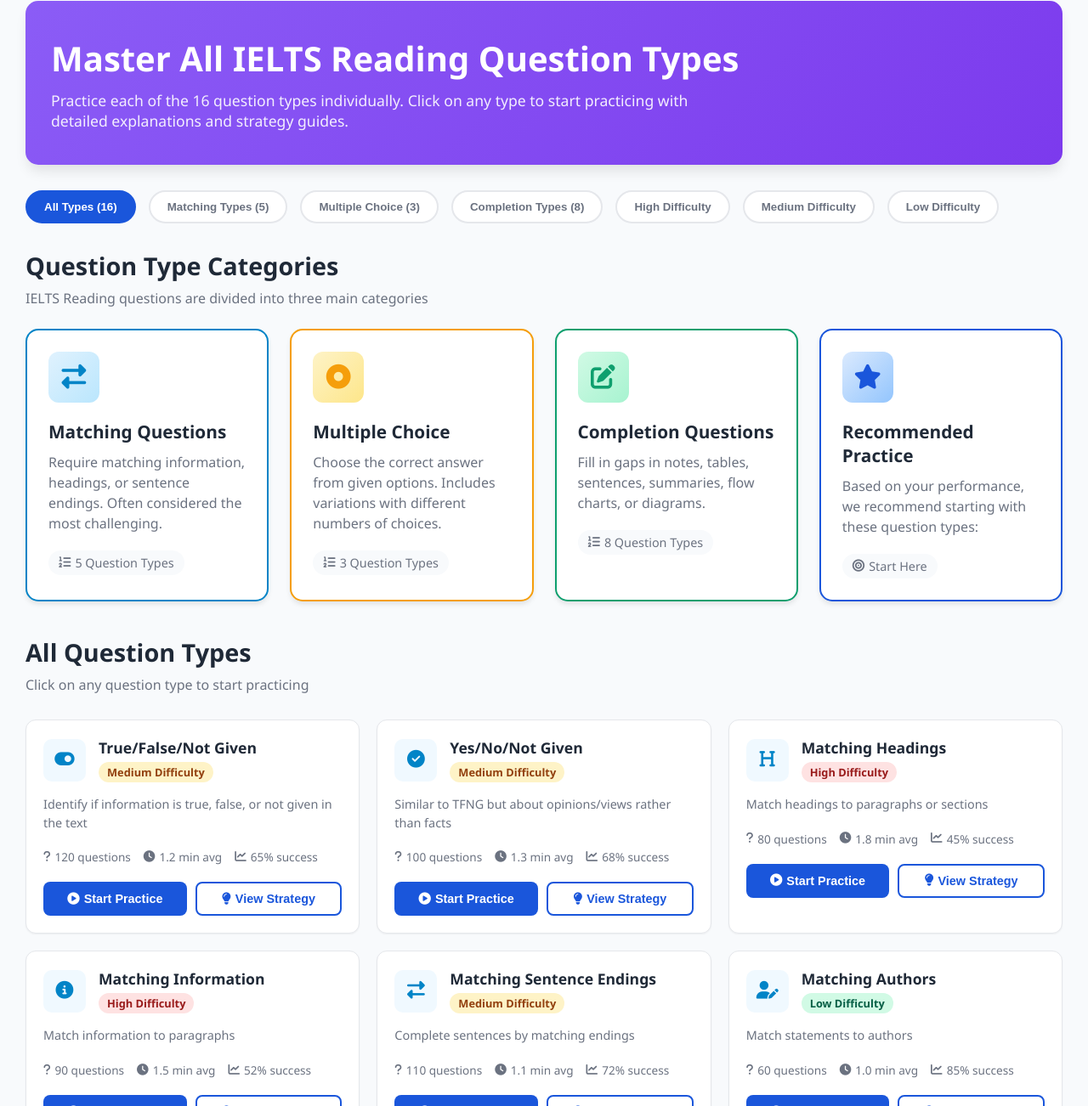
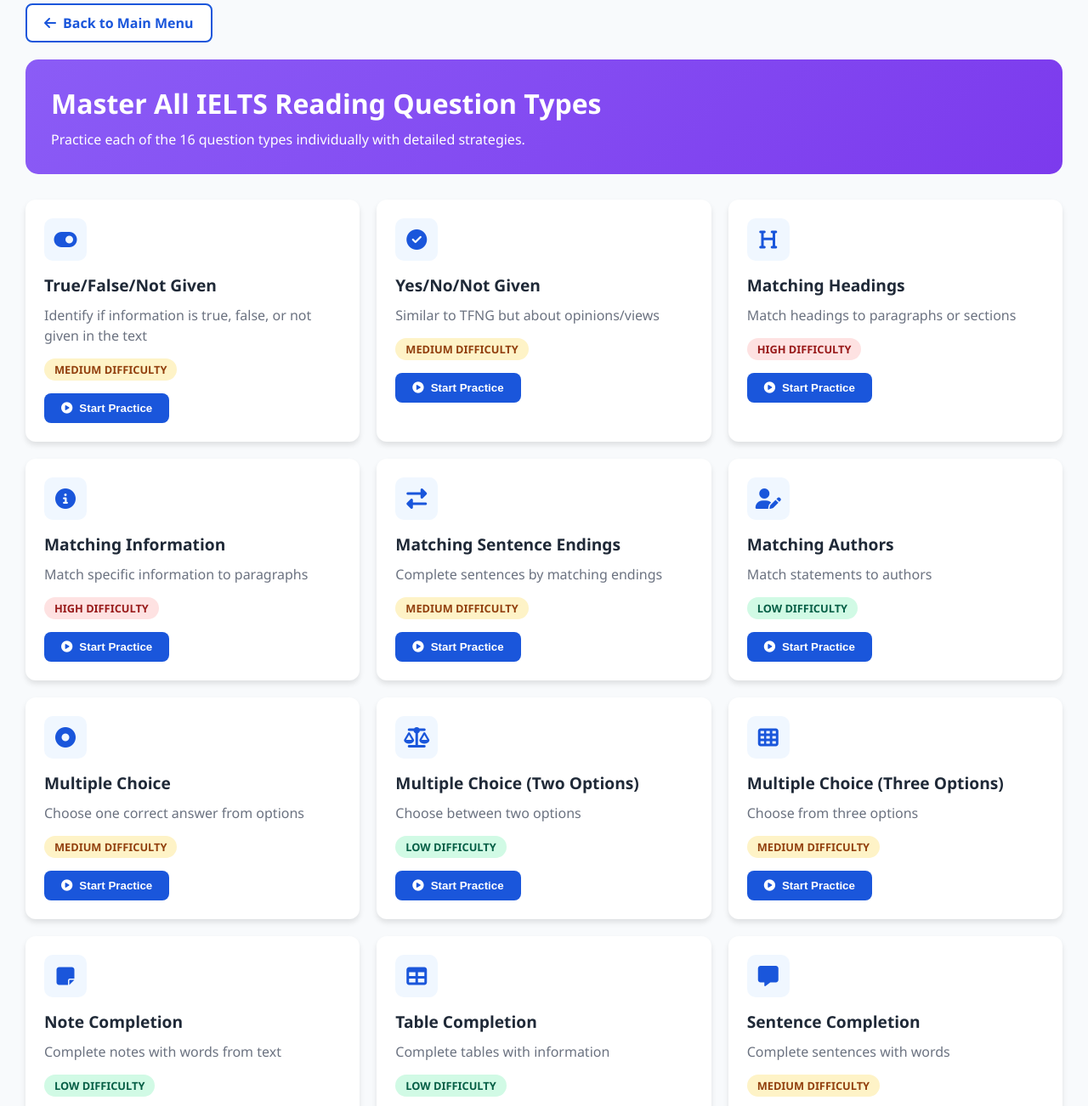
Before and after one commit to Jooydoooc/Reading-Project-2, a website: page question-types.html in a window 1280 px wide. Shown: the part 114-1416 px from the top of the page at 85% size. Drawn offline with Linux system fonts and the light colour scheme; sample sign-in values are in the browser's storage.

Commit message:
Update question-types.html

```diff
--- a/question-types.html
+++ b/question-types.html
@@ -3,199 +3,78 @@
 <head>
     <meta charset="UTF-8">
     <meta name="viewport" content="width=device-width, initial-scale=1.0">
-    <title>IELTS Reading - Question Type Practice</title>
+    <title>Question Type Practice - IELTS Reading Master</title>
     <link rel="stylesheet" href="styles/dashboard.css">
     <link rel="stylesheet" href="https://cdnjs.cloudflare.com/ajax/libs/font-awesome/6.4.0/css/all.min.css">
     <style>
-        /* Additional styles for question types page */
         .question-types-header {
             background: linear-gradient(135deg, #8b5cf6, #7c3aed);
             color: white;
-            padding: 40px 30px;
+            padding: 30px;
             border-radius: 15px;
             margin-bottom: 30px;
-            box-shadow: var(--shadow-lg);
         }
 
         .question-types-header h1 {
-            font-size: 2.5rem;
+            font-size: 2rem;
             margin-bottom: 10px;
         }
 
-        .question-types-header p {
-            font-size: 1.1rem;
-            opacity: 0.9;
-            max-width: 800px;
+        .question-types-grid {
+            display: grid;
+            grid-template-columns: repeat(auto-fill, minmax(300px, 1fr));
+            gap: 20px;
+            margin-top: 20px;
         }
 
-        .filter-controls {
-            display: flex;
-            gap: 15px;
-            margin-bottom: 30px;
-            flex-wrap: wrap;
-        }
-
-        .filter-btn {
-            padding: 10px 20px;
+        .question-type-card {
             background: white;
-            border: 2px solid var(--border-color);
-            border-radius: 25px;
-            font-weight: 600;
-            color: var(--text-secondary);
-            cursor: pointer;
+            border-radius: 12px;
+            padding: 20px;
+            box-shadow: 0 4px 6px rgba(0,0,0,0.1);
+            border: 2px solid transparent;
             transition: all 0.3s;
-        }
-
-        .filter-btn.active {
-            background: var(--primary-blue);
-            color: white;
-            border-color: var(--primary-blue);
-        }
-
-        .filter-btn:hover:not(.active) {
-            border-color: var(--primary-blue);
-            color: var(--primary-blue);
-        }
-
-        .categories-grid {
-            display: grid;
-            grid-template-columns: repeat(4, 1fr);
-            gap: 25px;
-            margin-bottom: 40px;
-        }
-
-        .category-card {
-            background: white;
-            border-radius: 15px;
-            padding: 25px;
-            box-shadow: var(--shadow-md);
-            transition: all 0.3s;
-            border: 2px solid transparent;
             cursor: pointer;
         }
 
-        .category-card:hover {
+        .question-type-card:hover {
             transform: translateY(-5px);
-            box-shadow: var(--shadow-lg);
-        }
-
-        .category-card.matching {
-            border-color: #0284c7;
-        }
-
-        .category-card.multiple {
-            border-color: var(--accent-yellow);
-        }
-
-        .category-card.completion {
-            border-color: var(--primary-green);
-        }
-
-        .category-icon {
-            width: 60px;
-            height: 60px;
-            border-radius: 12px;
-            display: flex;
-            align-items: center;
-            justify-content: center;
-            font-size: 1.8rem;
-            margin-bottom: 20px;
-        }
-
-        .category-card.matching .category-icon {
-            background: linear-gradient(135deg, #e0f2fe, #bae6fd);
-            color: #0284c7;
-        }
-
-        .category-card.multiple .category-icon {
-            background: linear-gradient(135deg, #fef3c7, #fde68a);
-            color: var(--accent-yellow);
-        }
-
-        .category-card.completion .category-icon {
-            background: linear-gradient(135deg, #d1fae5, #a7f3d0);
-            color: var(--primary-green);
-        }
-
-        .category-card h3 {
-            font-size: 1.3rem;
-            margin-bottom: 10px;
-            color: var(--text-primary);
-        }
-
-        .category-card p {
-            color: var(--text-secondary);
-            margin-bottom: 20px;
-            line-height: 1.5;
-        }
-
-        .type-count {
-            display: inline-flex;
-            align-items: center;
-            gap: 5px;
-            padding: 5px 12px;
-            background: var(--light-bg);
-            border-radius: 15px;
-            font-size: 0.9rem;
-            color: var(--text-secondary);
-        }
-
-        .types-list {
-            display: grid;
-            grid-template-columns: repeat(auto-fill, minmax(300px, 1fr));
-            gap: 20px;
-            margin-top: 30px;
-        }
-
-        .type-card {
-            background: white;
-            border-radius: 12px;
-            padding: 20px;
-            box-shadow: var(--shadow-sm);
-            transition: all 0.3s;
-            border: 1px solid var(--border-color);
-        }
-
-        .type-card:hover {
-            transform: translateY(-3px);
-            box-shadow: var(--shadow-md);
+            box-shadow: 0 10px 20px rgba(0,0,0,0.15);
             border-color: var(--primary-blue);
-        }
-
-        .type-header {
-            display: flex;
-            align-items: center;
-            gap: 15px;
-            margin-bottom: 15px;
         }
 
         .type-icon {
             width: 50px;
             height: 50px;
             border-radius: 10px;
+            background: #f0f7ff;
             display: flex;
             align-items: center;
             justify-content: center;
-            font-size: 1.3rem;
-            flex-shrink: 0;
+            font-size: 1.5rem;
+            color: var(--primary-blue);
+            margin-bottom: 15px;
         }
 
-        .type-title {
-            flex: 1;
+        .type-content h3 {
+            font-size: 1.2rem;
+            margin-bottom: 10px;
+            color: var(--text-primary);
         }
 
-        .type-title h4 {
-            font-size: 1.1rem;
-            margin-bottom: 5px;
-            color: var(--text-primary);
+        .type-content p {
+            color: var(--text-secondary);
+            margin-bottom: 15px;
+            line-height: 1.5;
         }
 
         .difficulty {
             display: inline-block;
-            padding: 3px 10px;
-            border-radius: 12px;
+            padding: 4px 12px;
+            border-radius: 15px;
             font-size: 0.8rem;
             font-weight: 600;
+            margin-bottom: 15px;
         }
 
         .difficulty.high {
@@ -213,253 +92,255 @@
             color: #065f46;
         }
 
-        .type-description {
-            color: var(--text-secondary);
-            font-size: 0.9rem;
-            line-height: 1.5;
-            margin-bottom: 20px;
-        }
-
-        .type-stats {
-            display: flex;
-            gap: 15px;
-            margin-bottom: 20px;
-            font-size: 0.85rem;
-        }
-
-        .stat {
-            display: flex;
+        .practice-btn {
+            display: inline-flex;
             align-items: center;
-            gap: 5px;
-            color: var(--text-secondary);
-        }
-
-        .type-actions {
-            display: flex;
-            gap: 10px;
-        }
-
-        .type-btn {
-            flex: 1;
-            padding: 10px;
+            gap: 8px;
+            padding: 10px 20px;
+            background: var(--primary-blue);
+            color: white;
+            border: none;
             border-radius: 8px;
             font-weight: 600;
-            font-size: 0.9rem;
             cursor: pointer;
-            transition: all 0.3s;
-            border: none;
-            display: flex;
-            align-items: center;
-            justify-content: center;
-            gap: 5px;
-        }
-
-        .practice-btn {
-            background: var(--primary-blue);
-            color: white;
+            transition: background 0.3s;
         }
 
         .practice-btn:hover {
             background: #1e40af;
         }
 
-        .strategy-btn {
+        .back-btn {
+            display: inline-flex;
+            align-items: center;
+            gap: 8px;
+            padding: 10px 20px;
             background: white;
             color: var(--primary-blue);
             border: 2px solid var(--primary-blue);
+            border-radius: 8px;
+            text-decoration: none;
+            font-weight: 600;
+            margin-bottom: 20px;
         }
 
-        .strategy-btn:hover {
+        .back-btn:hover {
             background: #f0f7ff;
-        }
-
-        .strategy-modal {
-            display: none;
-            position: fixed;
-            top: 0;
-            left: 0;
-            width: 100%;
-            height: 100%;
-            background: rgba(0,0,0,0.5);
-            z-index: 1000;
-            align-items: center;
-            justify-content: center;
-        }
-
-        .strategy-modal.active {
-            display: flex;
-        }
-
-        .strategy-content {
-            background: white;
-            border-radius: 15px;
-            width: 90%;
-            max-width: 800px;
-            max-height: 80vh;
-            overflow-y: auto;
-        }
-
-        @media (max-width: 1024px) {
-            .categories-grid {
-                grid-template-columns: repeat(2, 1fr);
-            }
-
-            .types-list {
-                grid-template-columns: repeat(2, 1fr);
-            }
-        }
-
-        @media (max-width: 768px) {
-            .categories-grid {
-                grid-template-columns: 1fr;
-            }
-
-            .types-list {
-                grid-template-columns: 1fr;
-            }
-
-            .filter-controls {
-                justify-content: center;
-            }
-
-            .type-actions {
-                flex-direction: column;
-            }
         }
     </style>
 </head>
 <body>
-    <!-- Navigation (Same as main menu) -->
+    <!-- Navigation -->
     <nav class="main-nav">
         <div class="nav-container">
-            <div class="nav-left">
-                <a href="main-menu.html" class="logo" style="text-decoration: none; color: inherit;">
+            <a href="main-menu.html" class="logo">
                 <i class="fas fa-book-open-reader"></i>
-                    <div>
                 <h1>IELTS Reading Master</h1>
-                        <p class="nav-subtitle">Question Type Practice</p>
-                    </div>
             </a>
-            </div>
 
-            <div class="nav-center">
             <div class="user-info">
-                    <div class="user-avatar">
-                        <i class="fas fa-user-graduate"></i>
-                    </div>
-                    <div class="user-details">
-                        <h3 id="userName">Student Name</h3>
-                        <p id="userClass">Class/Group</p>
-                    </div>
-                </div>
-            </div>
-
-            <div class="nav-right">
-                <a href="main-menu.html" class="nav-btn" title="Back to Main Menu">
-                    <i class="fas fa-home"></i>
-                </a>
+                <h3 id="userName">Student</h3>
+                <p>Question Types</p>
             </div>
         </div>
     </nav>
 
     <!-- Main Content -->
     <main class="dashboard">
-        <!-- Header -->
+        <a href="main-menu.html" class="back-btn">
+            <i class="fas fa-arrow-left"></i>
+            Back to Main Menu
+        </a>
+
         <div class="question-types-header">
             <h1>Master All IELTS Reading Question Types</h1>
-            <p>Practice each of the 16 question types individually. Click on any type to start practicing with detailed explanations and strategy guides.</p>
+            <p>Practice each of the 16 question types individually with detailed strategies.</p>
         </div>
 
-        <!-- Category Filter -->
-        <div class="filter-controls">
-            <button class="filter-btn active" data-category="all">All Types (16)</button>
-            <button class="filter-btn" data-category="matching">Matching Types (5)</button>
-            <button class="filter-btn" data-category="multiple">Multiple Choice (3)</button>
-            <button class="filter-btn" data-category="completion">Completion Types (8)</button>
-            <button class="filter-btn" data-category="difficulty-high">High Difficulty</button>
-            <button class="filter-btn" data-category="difficulty-medium">Medium Difficulty</button>
-            <button class="filter-btn" data-category="difficulty-low">Low Difficulty</button>
-        </div>
-
-        <!-- Categories Overview -->
-        <h2 class="section-title">Question Type Categories</h2>
-        <p class="section-subtitle">IELTS Reading questions are divided into three main categories</p>
-
-        <div class="categories-grid">
-            <div class="category-card matching" onclick="filterByCategory('matching')">
-                <div class="category-icon">
-                    <i class="fas fa-exchange-alt"></i>
-                </div>
-                <h3>Matching Questions</h3>
-                <p>Require matching information, headings, or sentence endings. Often considered the most challenging.</p>
-                <div class="type-count">
-                    <i class="fas fa-list-ol"></i>
-                    <span>5 Question Types</span>
-                </div>
-            </div>
-
-            <div class="category-card multiple" onclick="filterByCategory('multiple')">
-                <div class="category-icon">
-                    <i class="fas fa-dot-circle"></i>
-                </div>
-                <h3>Multiple Choice</h3>
-                <p>Choose the correct answer from given options. Includes variations with different numbers of choices.</p>
-                <div class="type-count">
-                    <i class="fas fa-list-ol"></i>
-                    <span>3 Question Types</span>
-                </div>
-            </div>
-
-            <div class="category-card completion" onclick="filterByCategory('completion')">
-                <div class="category-icon">
-                    <i class="fas fa-edit"></i>
-                </div>
-                <h3>Completion Questions</h3>
-                <p>Fill in gaps in notes, tables, sentences, summaries, flow charts, or diagrams.</p>
-                <div class="type-count">
-                    <i class="fas fa-list-ol"></i>
-                    <span>8 Question Types</span>
-                </div>
-            </div>
-
-            <div class="category-card" onclick="showAllTypes()" style="border-color: var(--primary-blue);">
-                <div class="category-icon" style="background: linear-gradient(135deg, #dbeafe, #93c5fd); color: var(--primary-blue);">
-                    <i class="fas fa-star"></i>
-                </div>
-                <h3>Recommended Practice</h3>
-                <p>Based on your performance, we recommend starting with these question types:</p>
-                <div class="type-count">
-                    <i class="fas fa-bullseye"></i>
-                    <span>Start Here</span>
-                </div>
-            </div>
-        </div>
-
-        <!-- Question Types List -->
-        <h2 class="section-title">All Question Types</h2>
-        <p class="section-subtitle">Click on any question type to start practicing</p>
-
-        <div class="types-list" id="questionTypesList">
+        <div class="question-types-grid" id="questionTypesList">
             <!-- Question types will be loaded here -->
         </div>
     </main>
 
-    <!-- Strategy Modal -->
-    <div id="strategyModal" class="strategy-modal">
-        <div class="strategy-content">
-            <div class="modal-header">
-                <h3><i class="fas fa-lightbulb"></i> <span id="strategyTitle">Strategy Guide</span></h3>
-                <span class="close-modal">&times;</span>
+    <script>
+        document.addEventListener('DOMContentLoaded', function() {
+            const user = JSON.parse(sessionStorage.getItem('current_user') || localStorage.getItem('ielts_user') || '{}');
+
+            if (!user.name) {
+                window.location.href = 'index.html';
+                return;
+            }
+
+            document.getElementById('userName').textContent = user.name;
+
+            const questionTypes = [
+                {
+                    id: 'tfng',
+                    name: 'True/False/Not Given',
+                    icon: 'fas fa-toggle-on',
+                    description: 'Identify if information is true, false, or not given in the text',
+                    difficulty: 'medium',
+                    category: 'matching'
+                },
+                {
+                    id: 'yesnong',
+                    name: 'Yes/No/Not Given',
+                    icon: 'fas fa-check-circle',
+                    description: 'Similar to TFNG but about opinions/views',
+                    difficulty: 'medium',
+                    category: 'matching'
+                },
+                {
+                    id: 'matching-headings',
+                    name: 'Matching Headings',
+                    icon: 'fas fa-heading',
+                    description: 'Match headings to paragraphs or sections',
+                    difficulty: 'high',
+                    category: 'matching'
+                },
+                {
+                    id: 'matching-info',
+                    name: 'Matching Information',
+                    icon: 'fas fa-info-circle',
+                    description: 'Match specific information to paragraphs',
+                    difficulty: 'high',
+                    category: 'matching'
+                },
+                {
+                    id: 'matching-sentence-ends',
+                    name: 'Matching Sentence Endings',
+                    icon: 'fas fa-exchange-alt',
+                    description: 'Complete sentences by matching endings',
+                    difficulty: 'medium',
+                    category: 'matching'
+                },
+                {
+                    id: 'matching-authors',
+                    name: 'Matching Authors',
+                    icon: 'fas fa-user-edit',
+                    description: 'Match statements to authors',
+                    difficulty: 'low',
+                    category: 'matching'
+                },
+                {
+                    id: 'multiple-choice',
+                    name: 'Multiple Choice',
+                    icon: 'fas fa-dot-circle',
+                    description: 'Choose one correct answer from options',
+                    difficulty: 'medium',
+                    category: 'multiple'
+                },
+                {
+                    id: 'multiple-two',
+                    name: 'Multiple Choice (Two Options)',
+                    icon: 'fas fa-balance-scale',
+                    description: 'Choose between two options',
+                    difficulty: 'low',
+                    category: 'multiple'
+                },
+                {
+                    id: 'multiple-three',
+                    name: 'Multiple Choice (Three Options)',
+                    icon: 'fas fa-th',
+                    description: 'Choose from three options',
+                    difficulty: 'medium',
+                    category: 'multiple'
+                },
+                {
+                    id: 'note-completion',
+                    name: 'Note Completion',
+                    icon: 'fas fa-sticky-note',
+                    description: 'Complete notes with words from text',
+                    difficulty: 'low',
+                    category: 'completion'
+                },
+                {
+                    id: 'table-completion',
+                    name: 'Table Completion',
+                    icon: 'fas fa-table',
+                    description: 'Complete tables with information',
+                    difficulty: 'low',
+                    category: 'completion'
+                },
+                {
+                    id: 'sentence-completion',
+                    name: 'Sentence Completion',
+                    icon: 'fas fa-comment-alt',
+                    description: 'Complete sentences with words',
+                    difficulty: 'medium',
+                    category: 'completion'
+                },
+                {
+                    id: 'summary-completion',
+                    name: 'Summary Completion',
+                    icon: 'fas fa-file-contract',
+                    description: 'Complete summaries of text',
+                    difficulty: 'medium',
+                    category: 'completion'
+                },
+                {
+                    id: 'flow-chart',
+                    name: 'Flow Chart Completion',
+                    icon: 'fas fa-project-diagram',
+                    description: 'Complete flow charts',
+                    difficulty: 'high',
+                    category: 'completion'
+                },
+                {
+                    id: 'diagram-labelling',
+                    name: 'Diagram Labelling',
+                    icon: 'fas fa-drafting-compass',
+                    description: 'Label diagrams or pictures',
+                    difficulty: 'low',
+                    category: 'completion'
+                },
+                {
+                    id: 'short-answers',
+                    name: 'Short Answer Questions',
+                    icon: 'fas fa-question',
+                    description: 'Answer questions briefly',
+                    difficulty: 'low',
+                    category: 'completion'
+                }
+            ];
+
+            const container = document.getElementById('questionTypesList');
+            container.innerHTML = questionTypes.map(type => `
+                <div class="question-type-card" onclick="startPractice('${type.id}')">
+                    <div class="type-icon">
+                        <i class="${type.icon}"></i>
                     </div>
-            <div class="modal-body">
-                <div id="strategyContent">
-                    <!-- Strategy content will be loaded here -->
+                    <div class="type-content">
+                        <h3>${type.name}</h3>
+                        <p>${type.description}</p>
+                        <span class="difficulty ${type.difficulty}">
+                            ${type.difficulty.toUpperCase()} DIFFICULTY
+                        </span>
+                        <br>
+                        <button class="practice-btn">
+                            <i class="fas fa-play-circle"></i>
+                            Start Practice
+                        </button>
                     </div>
                 </div>
-        </div>
-    </div>
+            `).join('');
+        });
 
-    <script src="js/dashboard.js"></script>
-    <script src="js/question-types.js"></script>
+        function startPractice(typeId) {
+            const typeName = typeId.split('-').map(word => word.charAt(0).toUpperCase() + word.slice(1)).join(' ');
+            alert(`Starting ${typeName} practice...\n\nIn the complete version, this would:\n1. Load specific practice questions\n2. Show strategy guide\n3. Start timed practice\n4. Submit to Telegram for feedback`);
+
+            // Save the selected type
+            const user = JSON.parse(sessionStorage.getItem('current_user') || localStorage.getItem('ielts_user') || '{}');
+            const practiceData = {
+                type: typeId,
+                timestamp: new Date().toISOString(),
+                studentName: user.name
+            };
+
+            // In complete version, redirect to practice page
+            // window.location.href = `practice.html?type=${typeId}`;
+        }
+    </script>
 </body>
 </html>
```
Lines whose indentation alone changed are shown as unchanged.
